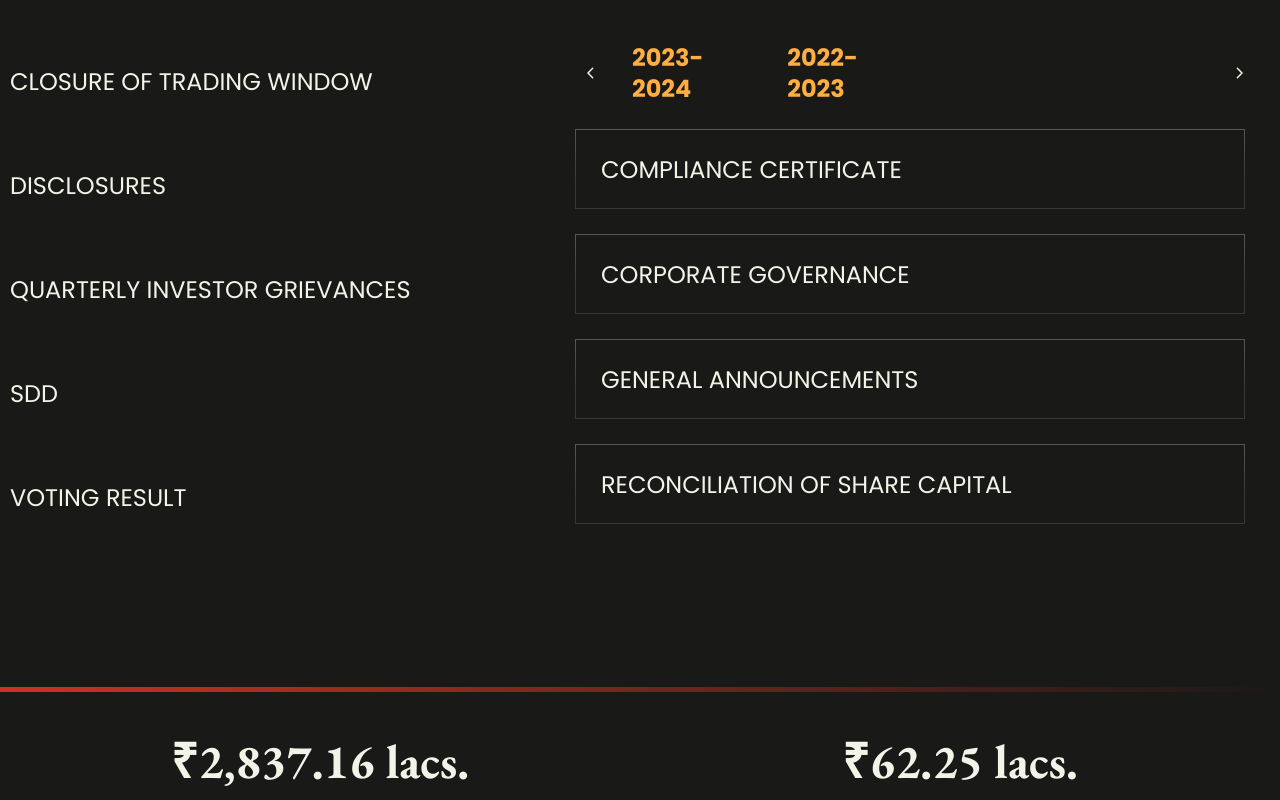
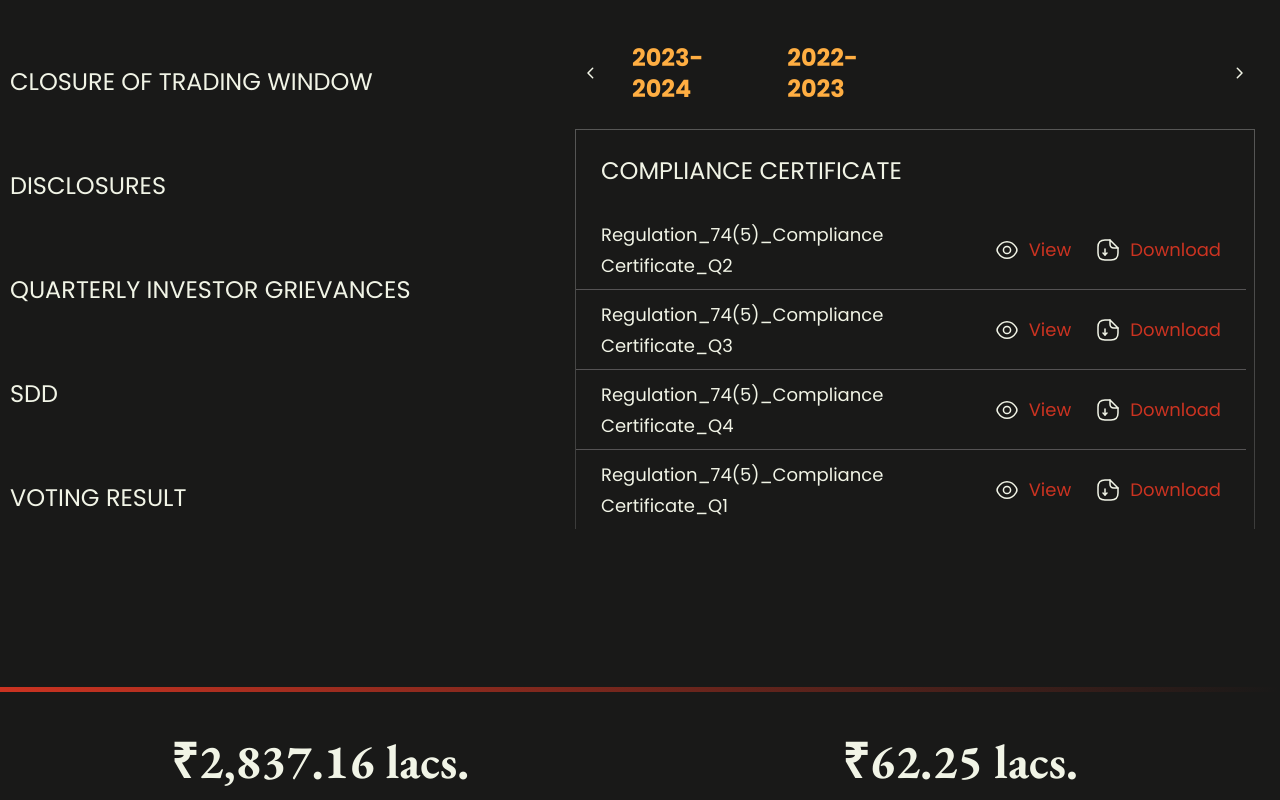
Before and after one commit to TarunRajpurohit123/pace-bussiness-website, a Next.js app in the folder pace-website/: page /investors in a window 1280 px wide. Shown: the part 1140-1940 px from the top of the page. Built offline with nearby package versions, Linux system fonts and the light colour scheme.

Commit message:
show discloser accordian data

```diff
--- a/pace-website/src/app/globals.css
+++ b/pace-website/src/app/globals.css
@@ -1028,10 +1028,7 @@ option:hover {
   align-items: center;
   justify-content: space-between;
 }
-.accordian__report__header {
-  width: 67rem;
-  height: 8rem;
-  padding: 0px 2.5rem 0px 2.5rem;
+#accordian__report {
   border: 1px solid transparent; /* Set a border, but make it transparent */
   border-image-source: linear-gradient(
     180deg,
@@ -1039,6 +1036,11 @@ option:hover {
     rgba(129, 129, 129, 0.3) 63.55%
   );
   border-image-slice: 1;
+}
+.accordian__report__header {
+  width: 67rem;
+  height: 8rem;
+  padding: 0px 2.5rem 0px 2.5rem;
   display: flex;
   align-items: center;
   justify-content: space-between;
--- a/pace-website/src/components/components/ReportSection.jsx
+++ b/pace-website/src/components/components/ReportSection.jsx
@@ -183,16 +183,33 @@ export default function ReportSection() {
                         } else if (side?.key == 12) {
                           return (
                             <>
-                              <section id="accordian__report">
-                                <div
-                                  className="accordian__report__header"
-                                  style={
-                                    dataInd != 0 ? { marginTop: "2.5rem" } : {}
-                                  }
-                                >
+                              <section
+                                id="accordian__report"
+                                style={
+                                  dataInd != 0 ? { marginTop: "2.5rem" } : {}
+                                }
+                              >
+                                <div className="accordian__report__header">
                                   <p className="accrodian__name">
                                     {data?.innerTab}
                                   </p>
+                                </div>
+                                <div className="accordian__report__body">
+                                  {data?.innerData?.map((innerData) => {
+                                    return (
+                                      <ReportRow
+                                        name={innerData?.title}
+                                        url={innerData?.url}
+                                        filename={innerData?.title}
+                                        type={"sdsnajd"}
+                                        style={
+                                          currentTabId == 4 || currentTabId == 2
+                                            ? { width: "100%" }
+                                            : {}
+                                        }
+                                      />
+                                    );
+                                  })}
                                 </div>
                               </section>
                             </>
```
